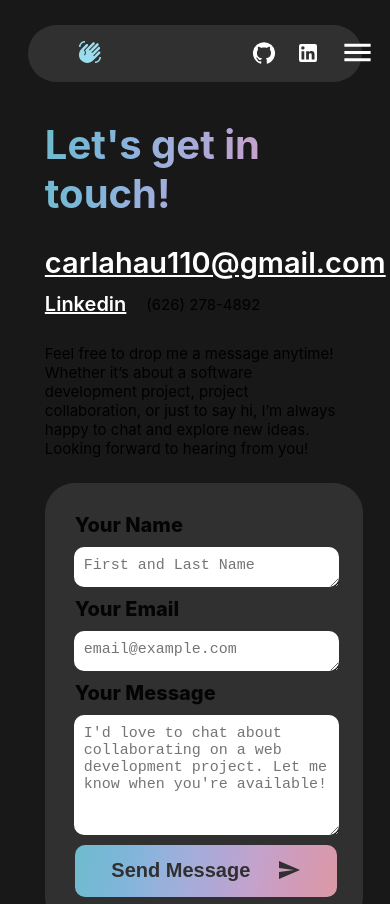
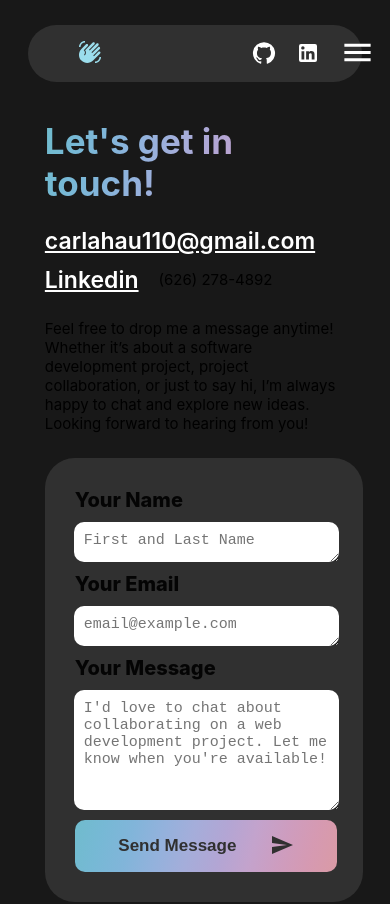
Before and after one commit to carlahauu/Portfolio, a React (Vite) app: page /contact in a window 390 px wide. Shown: the top 904 px of the page. Built offline with nearby package versions, Linux system fonts and the light colour scheme; no server answers.

Commit message:
Updated Contact Section

```diff
--- a/src/styles/Contact.css
+++ b/src/styles/Contact.css
@@ -183,9 +183,10 @@
     justify-content: space-between;
     margin-top: 0px;
   }
-  .contactEmail{
-    font-size: 16px;
-}
+  .contactInfo a {
+    color: white;
+    font-size: 23px;
+  }
   .contactInfo {
     width: 100%;
     font-size: 15px;
@@ -196,5 +197,9 @@
   }
   .sendBtn {
     width: 107%;
+    font-size: 17px;
+  }
+  .contactHeader{
+    font-size: 35px;
   }
 }
```
